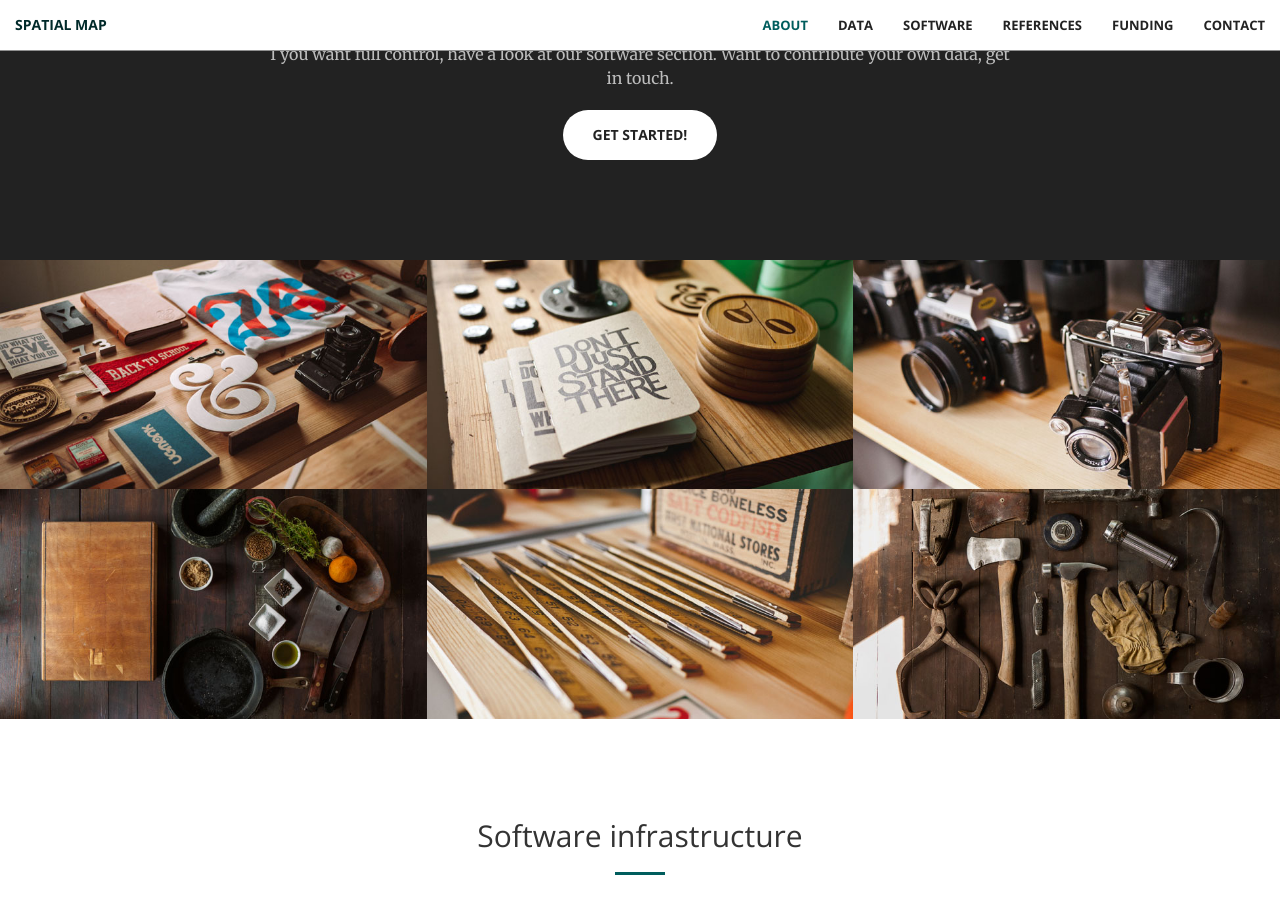
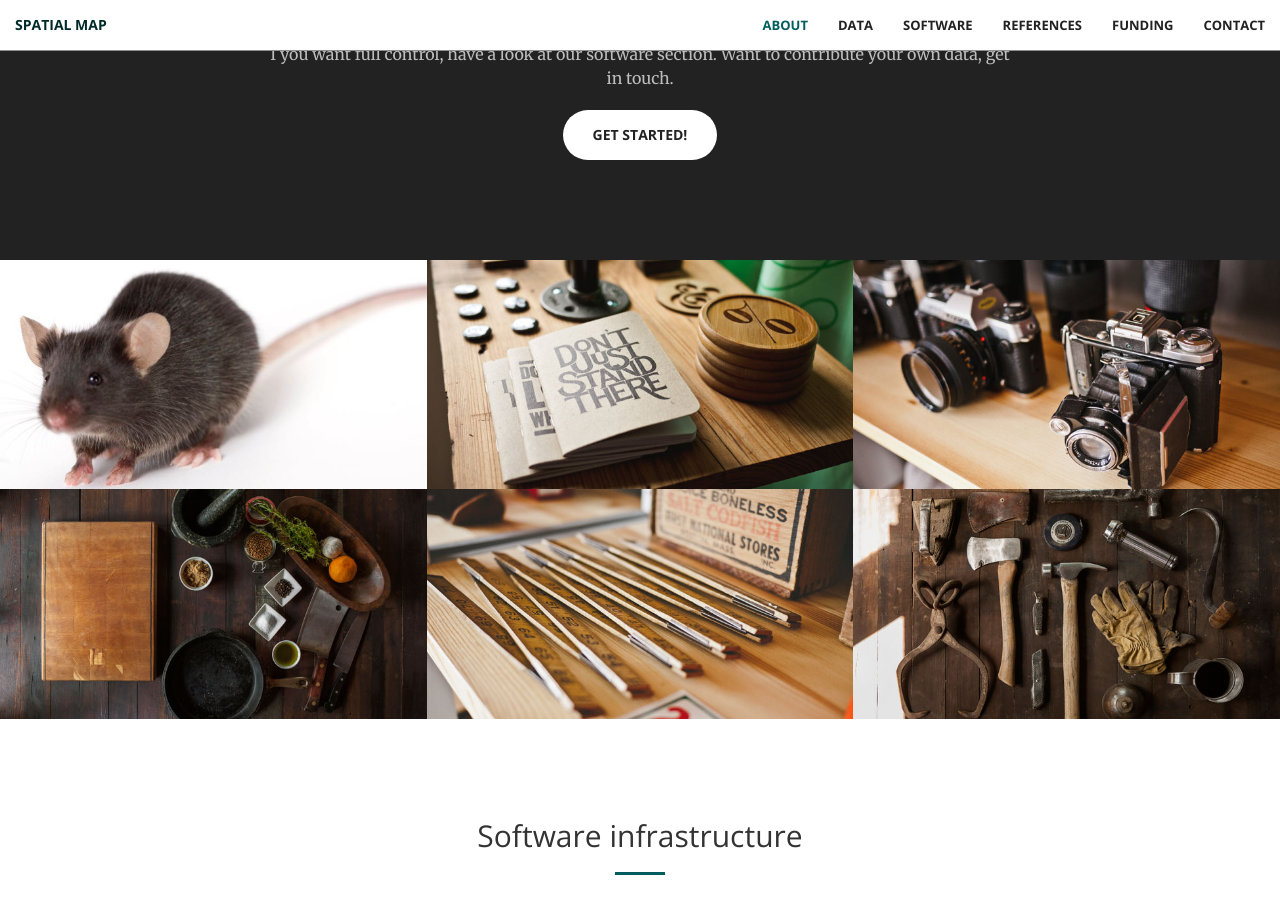
Before and after one commit to SpatialMap/SpatialMap.github.io, a Jekyll site: the page built from index.html, in a window 1280 px wide and 900 px high, scrolled down 1174 px. Built offline with Jekyll 4.4.1, drawn with Linux system fonts in a browser that asks for light colours.

Commit message:
use mouse pic for hyperLOPIT data

```diff
--- a/_includes/data.html
+++ b/_includes/data.html
@@ -3,7 +3,7 @@
         <div class="row no-gutter">
             <div class="col-lg-4 col-sm-6">
                 <a href="https://lgatto.shinyapps.io/christoforou2015" class="portfolio-box">
-                    <img src="img/portfolio/1.jpg" class="img-responsive" alt="">
+                    <img src="img/portfolio/mmus.png" class="img-responsive" alt="">
                     <div class="portfolio-box-caption">
                         <div class="portfolio-box-caption-content">
                             <div class="project-category text-faded">
```
Also changed, not shown: img/portfolio/mmus.png (added).
